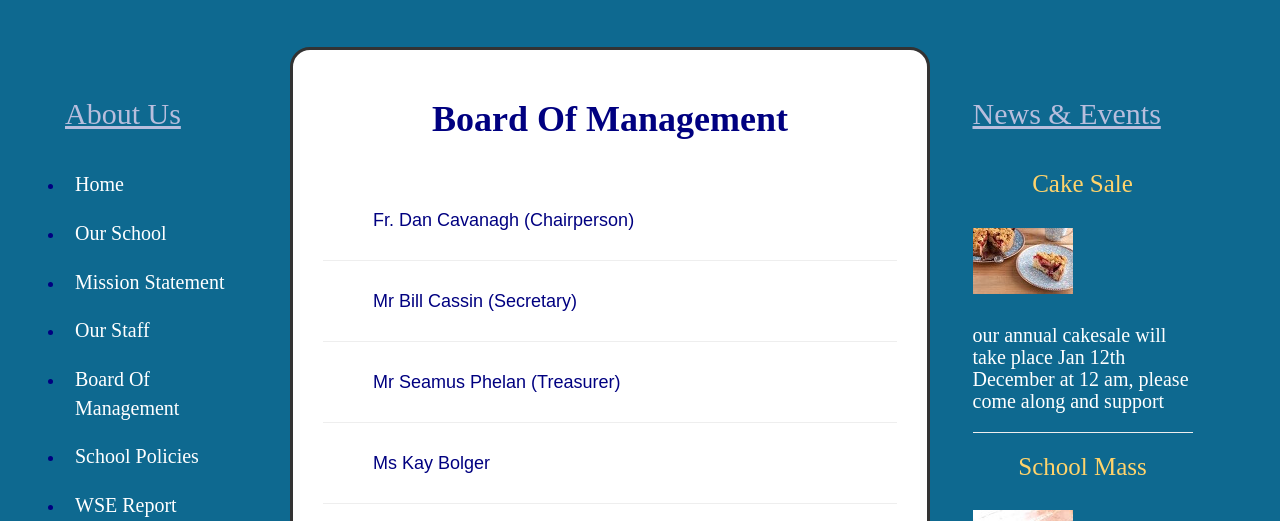
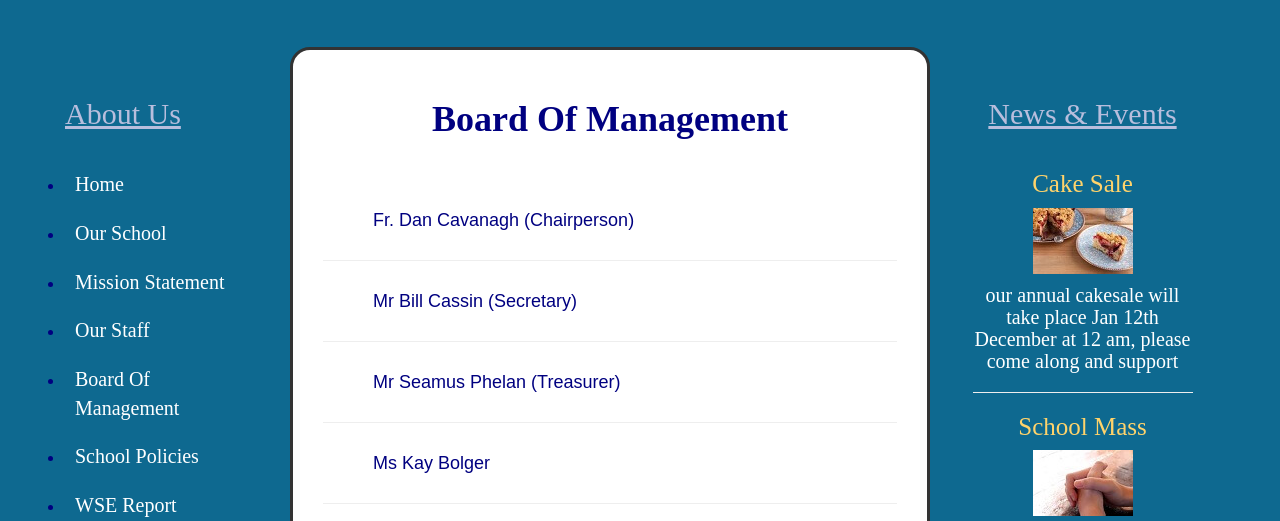
Before and after one commit to Code-Institute-Submissions/Stream-1-Project-1, a plain HTML site: page html/BOM.html in a window 1280 px wide. Shown: the part 217-738 px from the top of the page. Drawn offline with nearby package versions, Linux system fonts and the light colour scheme; a web font is replaced by a local one.

Commit message:
news sidebar changes

```diff
--- a/css/style.css
+++ b/css/style.css
@@ -329,6 +329,7 @@
 	text-decoration: underline;
 	margin-top: 60px;
 	padding: 20px 0px;
+	text-align: center;
 }
 .sidebar h3{
 	text-align: center;
@@ -340,10 +341,11 @@
 	font-size: 20px;
 	color:white;
 	font-family: atma;
+	text-align: center;
 }
 .sidebar img{
-	padding:20px 20px 20px 0px;
-	display: inline;
+	display: block;
+	margin: auto;
 }
 
 .sidebar a{
```
Also changed, not shown: index.html (+1 -1 lines).
